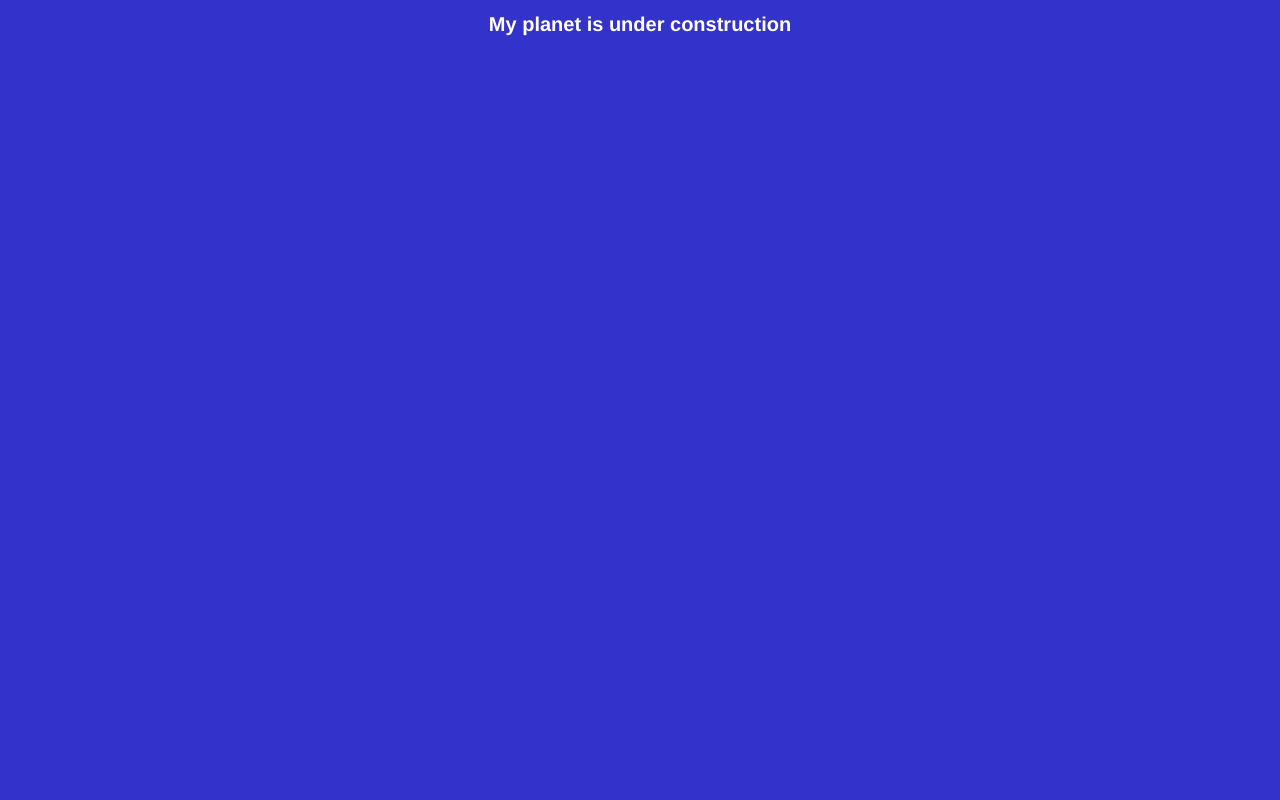
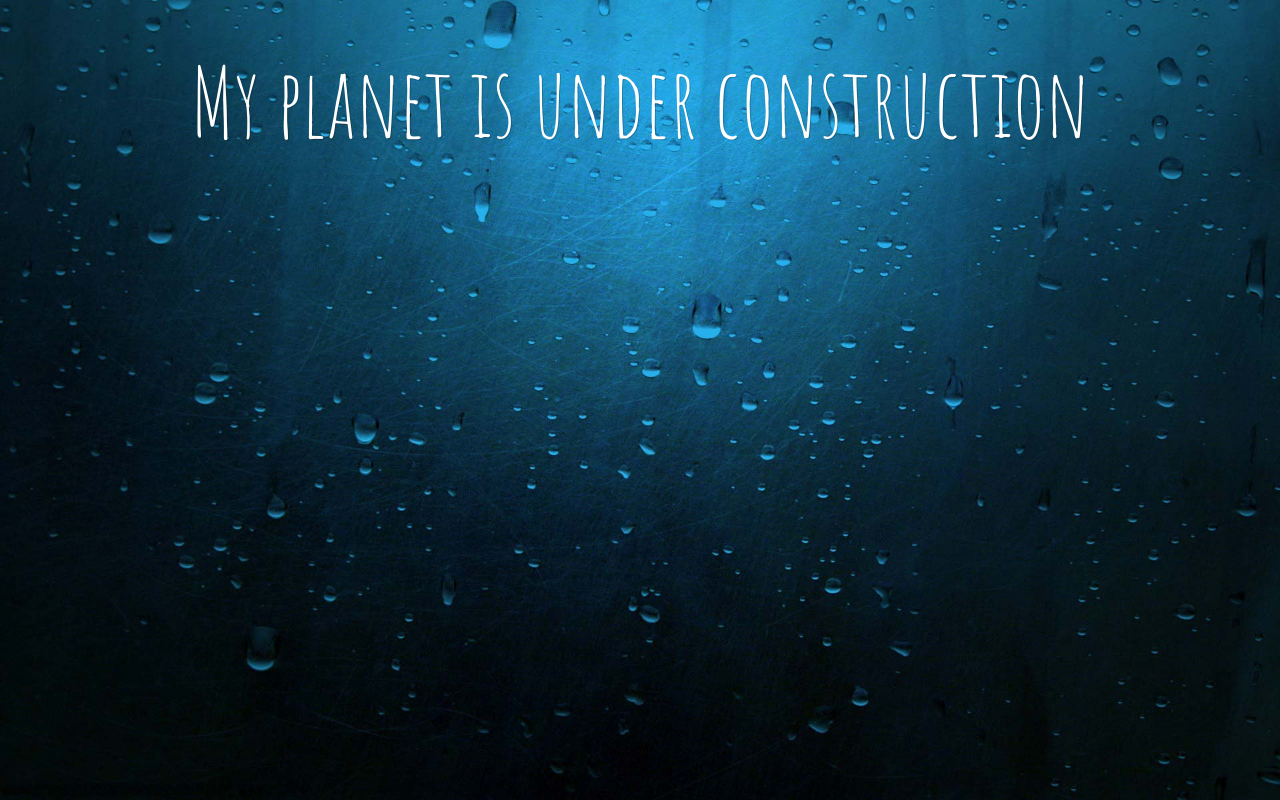
Before and after one commit to amitcreation7/amitcreation7.github.io, a plain HTML site: page index.html in a window 1280 px wide. Drawn offline with Linux system fonts and the light colour scheme.

Commit message:
initial commit

```diff
--- a/index.html
+++ b/index.html
@@ -2,10 +2,11 @@
 <html>
   <head>
     <link rel="stylesheet" type="text/css" href="style.css">
+    <link href="http://fonts.googleapis.com/css?family=Amatic+SC" rel='stylesheet' type='text/css'>
     <title>Welcome to my Planet</title>
     </head>
 
     <body>
-      <h1>My planet is under construction</h1>
+      <h1 class="top-header">My planet is under construction</h1>
       </body>
 </html>
--- a/style.css
+++ b/style.css
@@ -1,3 +1,20 @@
 
-body{ background-color: #3333CC;}
-h1{ font-family: Helvetica; font-size:20px;color: #FFFFFF; text-align: center;}
+body,
+html{
+	min-height: 100%;
+}
+
+body{ background-image: url(images/background.jpg);
+background-repeat: no-repeat;
+background-size: cover;
+}
+
+.top-header{
+	width: 100%;
+	max-width: 960px;
+	font:6em "Amatic sc",cursive;
+	color: #fff;
+	text-shadow:1px 1px 0 rgba(0,0,0,.2);
+	margin: 40px auto;
+	text-align: center;
+}
```
Also changed, not shown: images/background.jpg (added).
